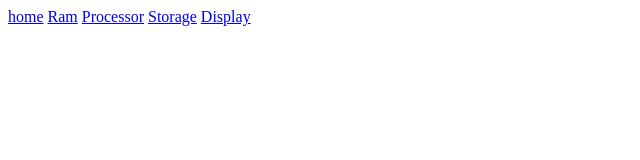
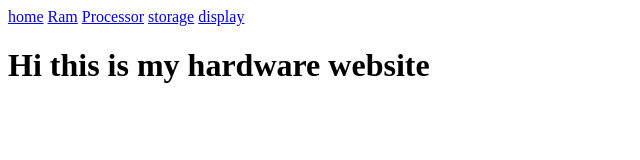
Before and after one commit to jorge0919/Something-interesting, a plain HTML site: page index.html in a window 1280 px wide. Shown: the whole page, without its empty margins (0-640 px from the left). Drawn offline with Linux system fonts and the light colour scheme.

Commit message:
Update index.html

```diff
--- a/index.html
+++ b/index.html
@@ -1,11 +1,13 @@
 <html>
 <body>
-<div class="topnav" id=" mytopnav">
+
+<div class="topnav" id="mytopnav">
   <a href="home.html">home</a>
-  <a href="rm.html">Ram</a>
+  <a href="Ram.html">Ram</a>
   <a href="contact.html">Processor</a>
-  <a href="storage.html">Storage</a>
-  <a href="display.html">Display</a>
+  <a href="storage.html">storage</a>
+  <a href="display.html">display</a>
 </div>
+<h1>Hi this is my hardware website </h1>
 </body>
 </html>
```
